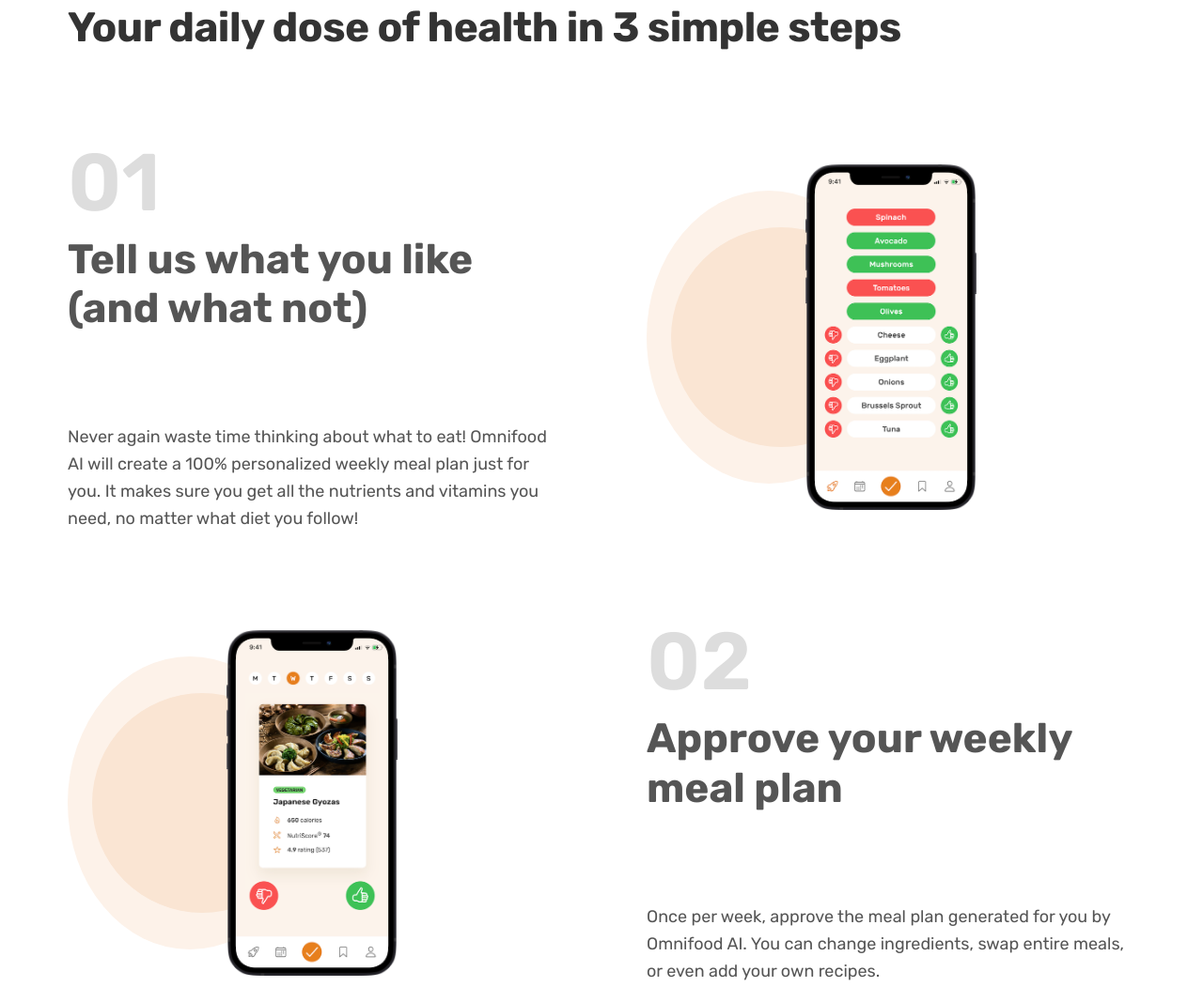
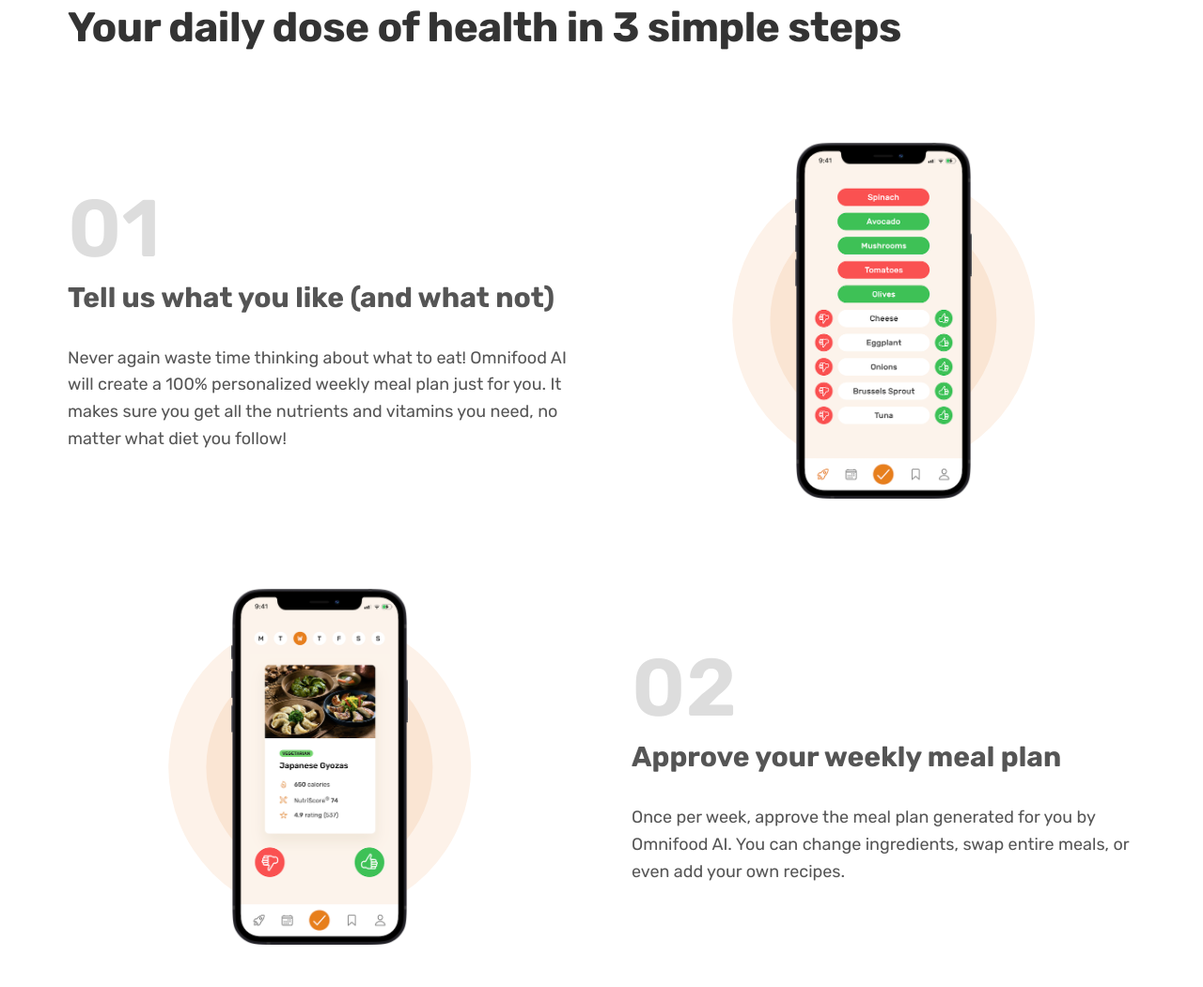
Before and after one commit to kabirolawore/Omnifood, a plain HTML site: page index.html in a window 1280 px wide. Shown: the part 889-1940 px from the top of the page at 94% size. Drawn offline with Linux system fonts and the light colour scheme.

Commit message:
Finished how it works section
Updated CSS/HTML components

```diff
--- a/css/general.css
+++ b/css/general.css
@@ -24,10 +24,9 @@
 -Letter spacing:
 
 --- 02 COLORS
-
 - Primary: #e67e22
 - Grey: #555 #333
-- TInts: #fdf2e9
+- TInts: #fdf2e9 #fae5d3
 - Shades: #cf711f
 - Accents:
 
@@ -74,7 +73,8 @@
 
 .grid {
   display: grid;
-  gap: 9.6rem;
+  row-gap: 9.6rem;
+  column-gap: 6.4rem;
 }
 
 .grid--2-cols {
@@ -87,6 +87,11 @@
 
 .grid--4-cols {
   grid-template-columns: repeat(4, 1fr);
+}
+
+/* center vertically */
+.grid--center-v {
+  align-items: center;
 }
 
 .heading-primary,
@@ -109,9 +114,9 @@
 }
 
 .heading-tertiary {
-  font-size: 4.4rem;
+  font-size: 3rem;
   line-height: 1.2;
-  margin-bottom: 9.6rem;
+  margin-bottom: 3.2rem;
 }
 
 .subheading {
--- a/css/style.css
+++ b/css/style.css
@@ -149,32 +149,21 @@
 .step-img-box::before,
 .step-img-box::after {
   content: "";
+  border-radius: 50%;
   display: block;
-  border-radius: 50%;
+
   position: absolute;
   top: 50%;
-  bottom: 50%;
+  left: 50%;
   transform: translate(-50%, -50%);
-
   /* z-index: -1; */
 }
 
 .step-img-box::before {
   width: 60%;
 
-  /* 60% of parent's width */
+  /* 60% padding of parent's width, intrinsic width of 0 */
   padding-bottom: 60%;
-
-  background-color: #fdf2e9;
-  z-index: -1;
-}
-
-.step-img-box::before {
-  width: 50%;
-
-  /* 60% of parent's width */
-  padding-bottom: 60%;
-
   background-color: #fdf2e9;
   z-index: -2;
 }
@@ -182,9 +171,8 @@
 .step-img-box::after {
   width: 45%;
 
-  /* 60% of parent's width */
+  /* 60% padding of parent's width, intrinsic width of 0 */
   padding-bottom: 45%;
-
   background-color: #fae5d3;
   z-index: -1;
 }
```
